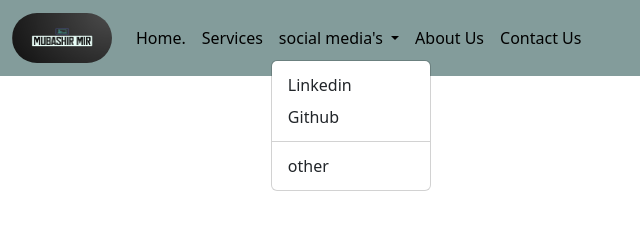
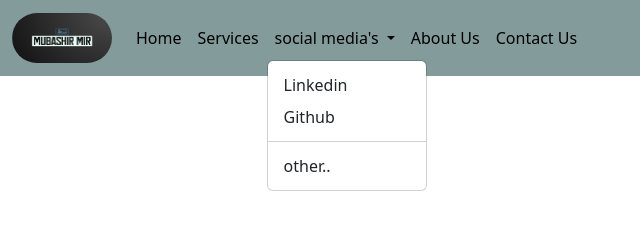
Before and after one commit to Mubashir24241/bootstrap-project, a plain HTML site: page index.html in a window 1280 px wide. Both pictures are taken after a click on the button "social media's". Shown: the full height of the page, 0-640 px from the left. Drawn offline with nearby package versions, Linux system fonts and the light colour scheme.

Commit message:
updated code

```diff
--- a/index.html
+++ b/index.html
@@ -10,7 +10,7 @@
 
     <nav class="navbar navbar-expand-md " style="background-color: rgb(131, 156, 155);">
         <div class="container-fluid">
-          <a class="navbar-brand" href="#" >
+          <a class="navbar-brand" href="home" >
           <img src="images/logo.jpg" alt="logo" class="rounded-5" width="100px" height="50px">
           </a>
           <button class="navbar-toggler" type="button" data-bs-toggle="collapse" data-bs-target="#navbarSupportedContent" aria-controls="navbarSupportedContent" aria-expanded="false" aria-label="Toggle navigation">
@@ -19,7 +19,7 @@
           <div class="collapse navbar-collapse" id="navbarSupportedContent">
             <ul class="navbar-nav me-auto mb-2 mb-lg-0">
               <li class="nav-item">
-                <a class="nav-link active" aria-current="page" href="#">Home.</a>
+                <a class="nav-link active" aria-current="page" href="#">Home</a>
               </li>
 
               <li class="nav-item">
@@ -34,7 +34,7 @@
                   <li><a class="dropdown-item" href="#">Linkedin</a></li>
                   <li><a class="dropdown-item" href="#">Github</a></li>
                   <li><hr class="dropdown-divider"></li>
-                  <li><a class="dropdown-item" href="#">other</a></li>
+                  <li><a class="dropdown-item" href="#">other..</a></li>
                 </ul>
               </li>
 
```
